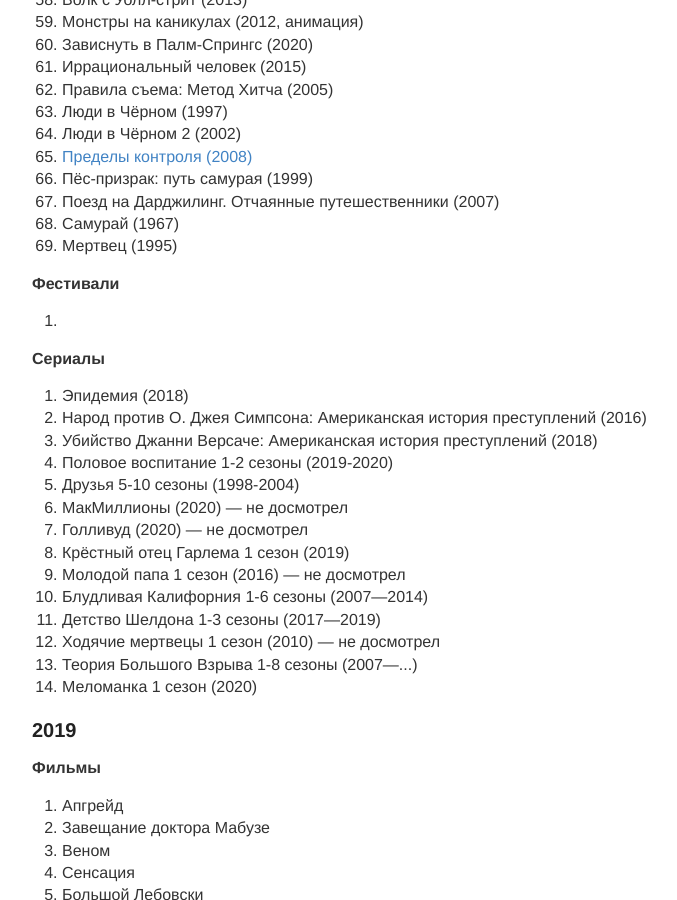
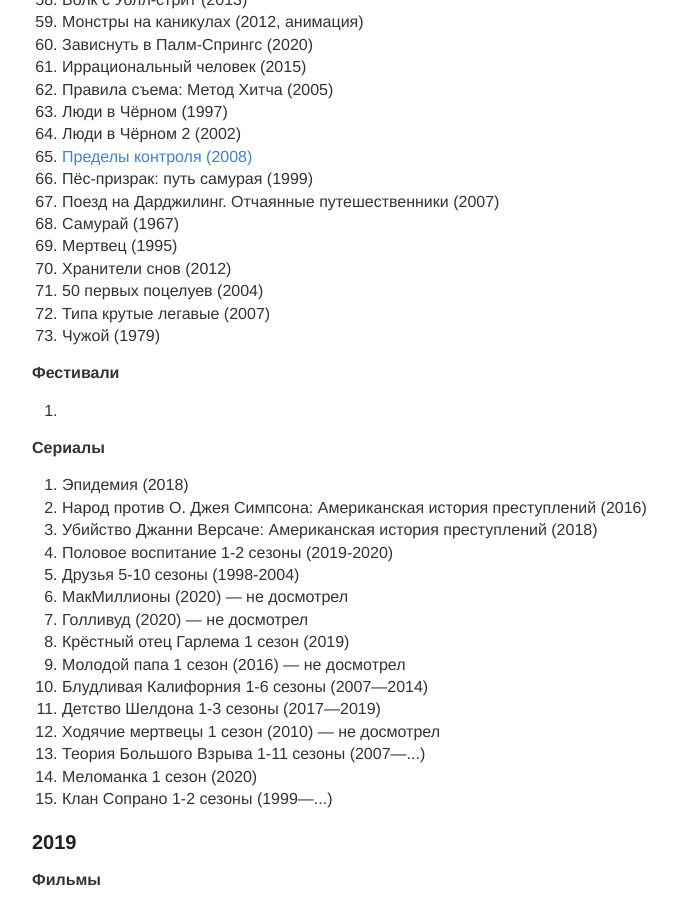
Before and after one commit to sombro/nbuevich.com, a Jekyll site: the page built from blog/_posts/2099-12-14-movies.md, in a window 1280 px wide and 900 px high, scrolled down 1728 px. Shown: the whole window, without its empty margins (248-925 px from the left). Built offline with Jekyll 4.4.1, drawn with Linux system fonts in a browser that asks for light colours.

Commit message:
films update

```diff
--- a/blog/_posts/2099-12-14-movies.md
+++ b/blog/_posts/2099-12-14-movies.md
@@ -85,6 +85,10 @@
     <li>Поезд на Дарджилинг. Отчаянные путешественники (2007)</li>
     <li>Самурай (1967)</li>
     <li>Мертвец (1995)</li>
+    <li>Хранители снов (2012)</li>
+    <li>50 первых поцелуев (2004)</li>
+    <li>Типа крутые легавые (2007)</li>
+    <li>Чужой (1979)</li>
 </ol>
 
 <b>Фестивали</b>
@@ -108,8 +112,9 @@
     <li>Блудливая Калифорния 1-6 сезоны (2007—2014)</li>
     <li>Детство Шелдона 1-3 сезоны (2017—2019)</li>
     <li>Ходячие мертвецы 1 сезон (2010) — не досмотрел</li>
-    <li>Теория Большого Взрыва 1-8 сезоны (2007—...)</li>
+    <li>Теория Большого Взрыва 1-11 сезоны (2007—...)</li>
     <li>Меломанка 1 сезон (2020)</li>
+    <li>Клан Сопрано 1-2 сезоны (1999—...)</li>
 </ol>
 
 ## <span id="2019">2019</span> ##
```
